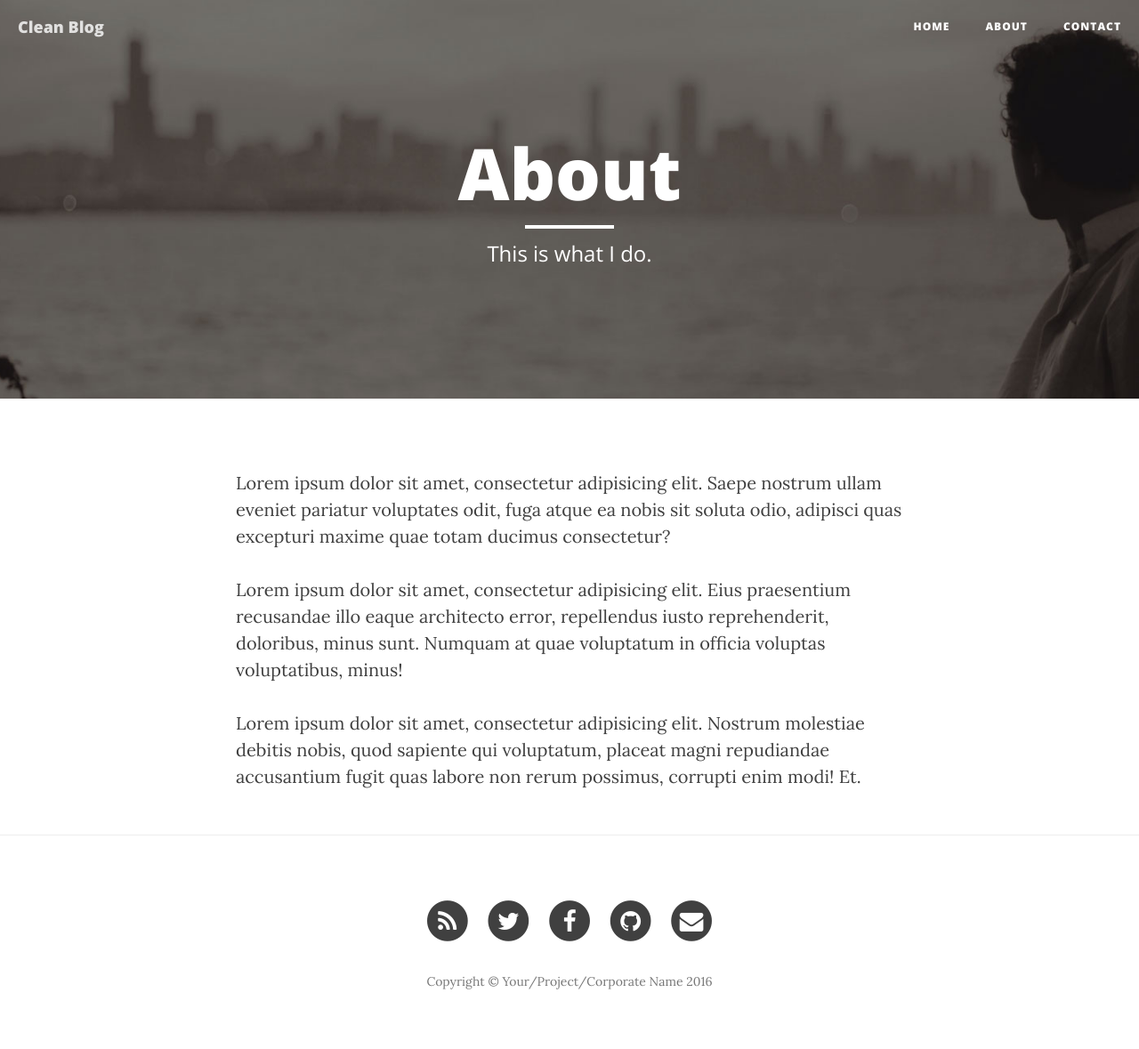
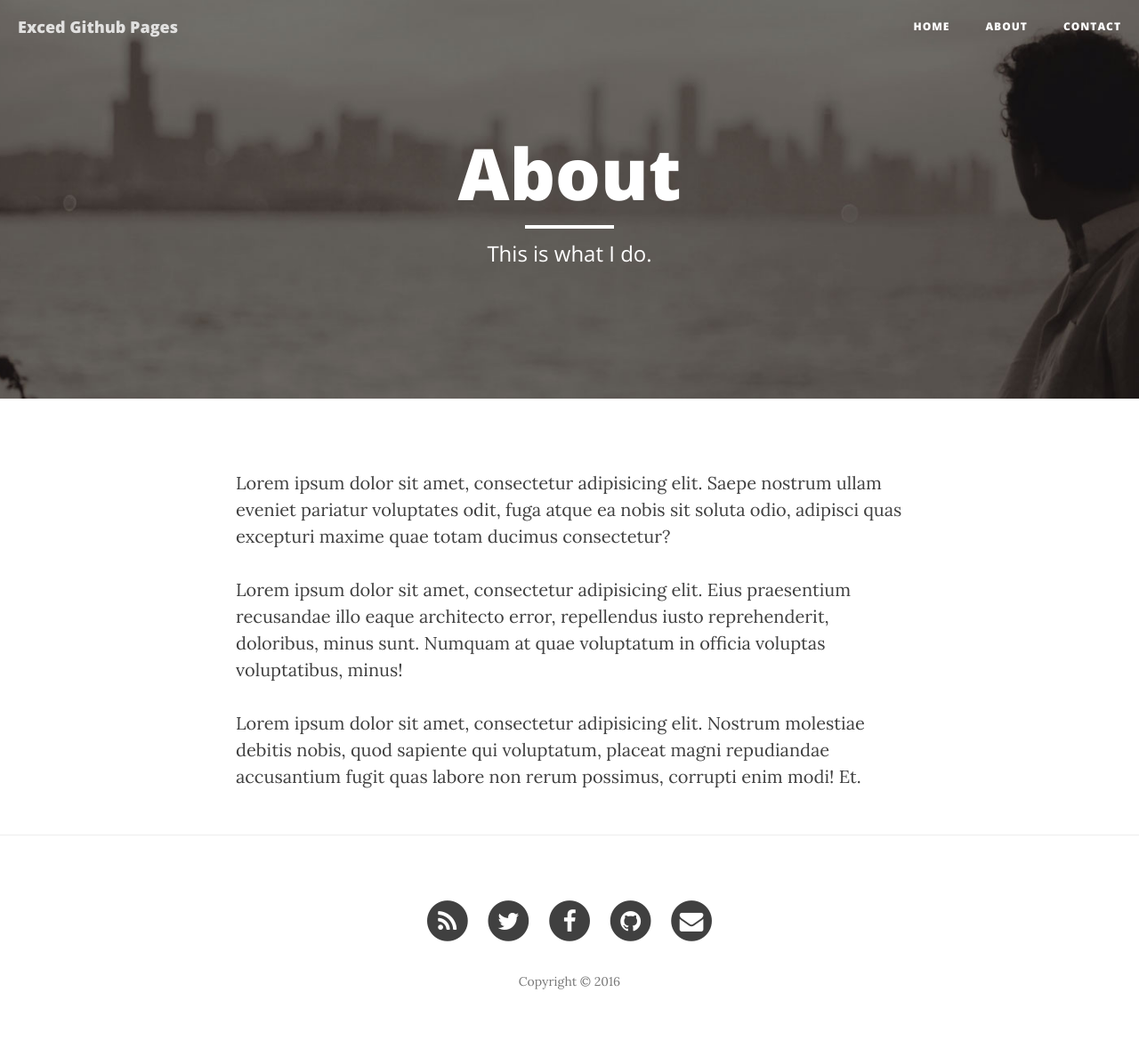
Before and after one commit to exced/exced.github.io.old, a Jekyll site: the page built from about.html, in a window 1280 px wide. Shown: the whole page at 89% size. Built offline with Jekyll 4.4.1, drawn with Linux system fonts in a browser that asks for light colours; nearby versions of some CDN libraries; part of the change alters nothing that is shown.

Commit message:
user info

```diff
--- a/_config.yml
+++ b/_config.yml
@@ -1,15 +1,15 @@
 # Site settings
-title: Clean Blog
+title: Exced Github Pages
 header-img: img/home-bg.jpg
-email: your-email@yourdomain.com
-copyright_name: Your/Project/Corporate Name
-description: "Write your site description here. It will be used as your sites meta description as well!"
+email: thomas.barras26@gmail.com
+copyright_name:
+description: "Tutorials, blogs ..."
 baseurl: ""
-url: "http://yourdomain.com"
-twitter_username: SBootstrap
-github_username:  davidtmiller
-facebook_username:  StartBootstrap
-email_username:  your-email@yourdomain.com
+url: "http://exced.github.io"
+twitter_username: exced_
+github_username:  exced
+facebook_username:  thomas barras
+email_username:  thomas.barras26@gmail.com
 
 # Google Analytics
 # To enable google analytics, uncomment below line with a valid Google Tracking ID
```
